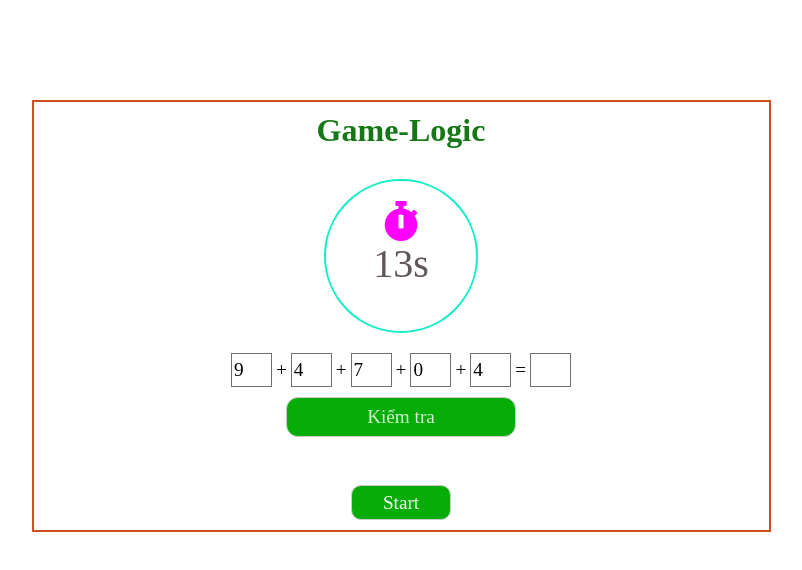
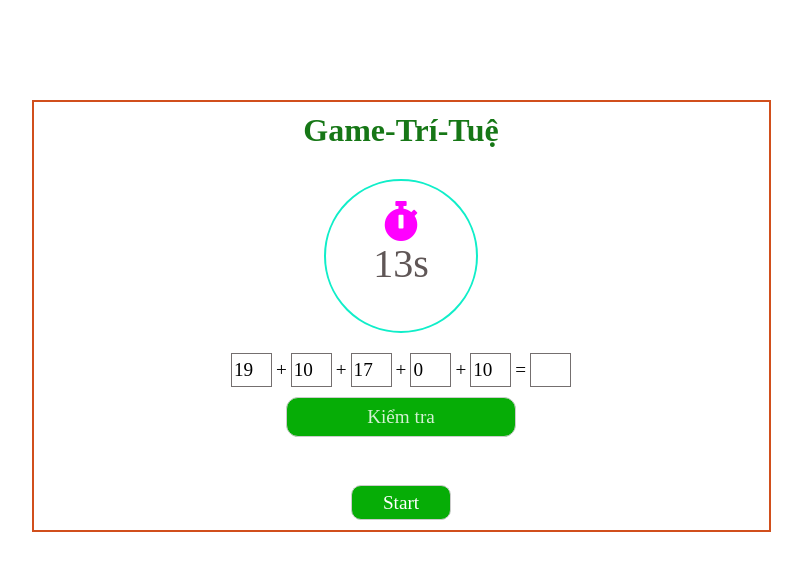
Before and after one commit to vanlong789/Game-Logic, a plain HTML site: page index.html in a window 1280 px wide. Both pictures are taken after a click on the button "Start". Shown: the whole page, without its empty margins (239-1041 px from the left). Drawn offline with nearby package versions, Linux system fonts and the light colour scheme.

Commit message:
upload ramdom

```diff
--- a/apps.js
+++ b/apps.js
@@ -48,11 +48,11 @@ function checkValue(inputs){
 
 const myArray = [];
 function ramdom(){
-    let a = Math.round(Math.random()*9);
-    let b = Math.round(Math.random()*9);
-    let c = Math.round(Math.random()*9);
-    let d = Math.round(Math.random()*9);
-    let e = Math.round(Math.random()*9);
+    let a = Math.round(Math.random()*20);
+    let b = Math.round(Math.random()*20);
+    let c = Math.round(Math.random()*20);
+    let d = Math.round(Math.random()*20);
+    let e = Math.round(Math.random()*20);
     let sum = a + b + c + d + e;
     let valueArray = {
        sum:sum
--- a/index.html
+++ b/index.html
@@ -8,12 +8,12 @@
     <link href="https://fonts.googleapis.com/css2?family=Roboto:wght@100;300;400;500;700&display=swap" rel="stylesheet">
     <link rel="stylesheet" href="https://cdnjs.cloudflare.com/ajax/libs/font-awesome/5.15.2/css/all.min.css" integrity="sha512-HK5fgLBL+xu6dm/Ii3z4xhlSUyZgTT9tuc/hSrtw6uzJOvgRr2a9jyxxT1ely+B+xFAmJKVSTbpM/CuL7qxO8w==" crossorigin="anonymous" />
     <link rel="stylesheet" href="./style.css">
-    <title>Game-Logic</title>
+    <title>Game-Trí-Tuệ</title>
 </head>
 <body>
     <div class="container">
         <div class="container-apps">
-            <h2>Game-Logic</h2>
+            <h2>Game-Trí-Tuệ</h2>
             <div class="container-times">
                 <div class="container-times__css">
                     <i class="times-clock fas fa-stopwatch"></i>
```
